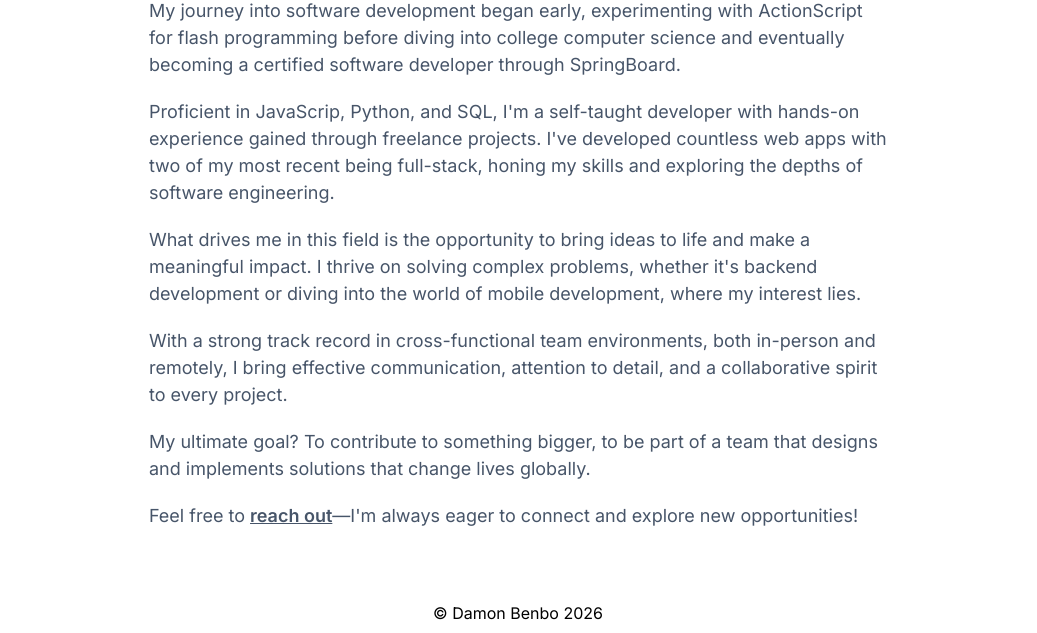
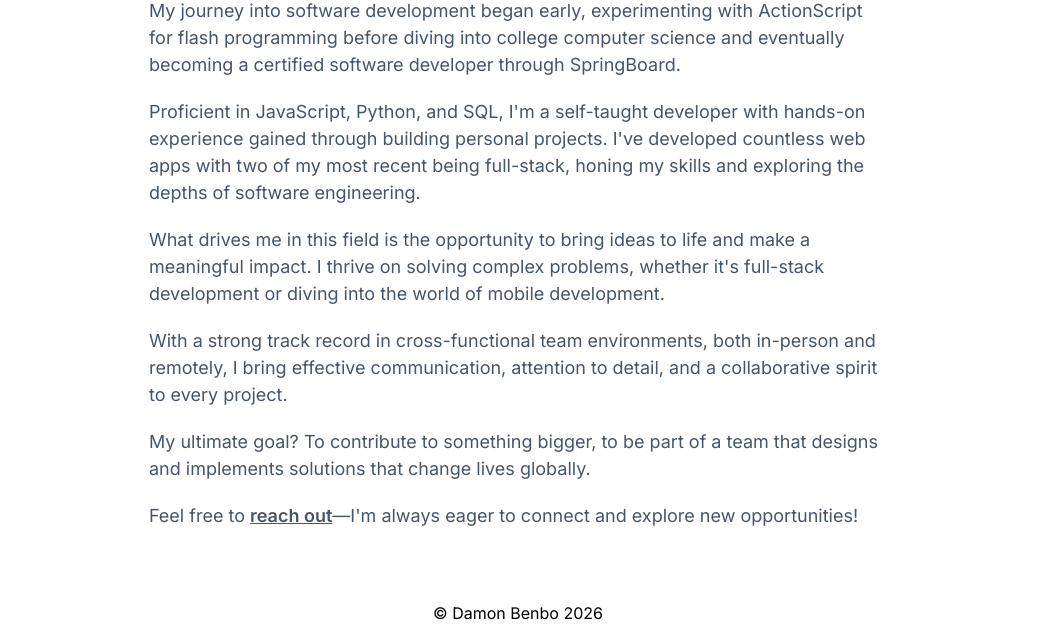
Before and after one commit to damonBenbo/Portfolio, an Eleventy site: page src/about.njk in a window 1280 px wide. Shown: the part 239-872 px from the top of the page, without its empty margins (122-1159 px from the left). Built offline with nearby package versions, Linux system fonts and the light colour scheme; Eleventy itself is replaced by a stand-in of ours; files that its build step writes are made by us from their sources.

Commit message:
typo and wording changes

```diff
--- a/src/about.njk
+++ b/src/about.njk
@@ -7,9 +7,9 @@ layout: "base.njk"
   <h2 class="heading--main">My story</h2>
   <p>My journey into software development began early, experimenting with ActionScript for flash programming before diving into college computer science and eventually becoming a certified software developer through SpringBoard.</p>
 
-  <p>Proficient in JavaScrip, Python, and SQL, I'm a self-taught developer with hands-on experience gained through freelance projects. I've developed countless web apps with two of my most recent being full-stack, honing my skills and exploring the depths of software engineering.</p>
+  <p>Proficient in JavaScript, Python, and SQL, I'm a self-taught developer with hands-on experience gained through building personal projects. I've developed countless web apps with two of my most recent being full-stack, honing my skills and exploring the depths of software engineering.</p>
 
-  <p>What drives me in this field is the opportunity to bring ideas to life and make a meaningful impact. I thrive on solving complex problems, whether it's backend development or diving into the world of mobile development, where my interest lies.</p>
+  <p>What drives me in this field is the opportunity to bring ideas to life and make a meaningful impact. I thrive on solving complex problems, whether it's full-stack development or diving into the world of mobile development.</p>
 
   <p>With a strong track record in cross-functional team environments, both in-person and remotely, I bring effective communication, attention to detail, and a collaborative spirit to every project.</p>
 
```
Also changed, not shown: src/projects/MATrainer.md (+1 -1 lines).
